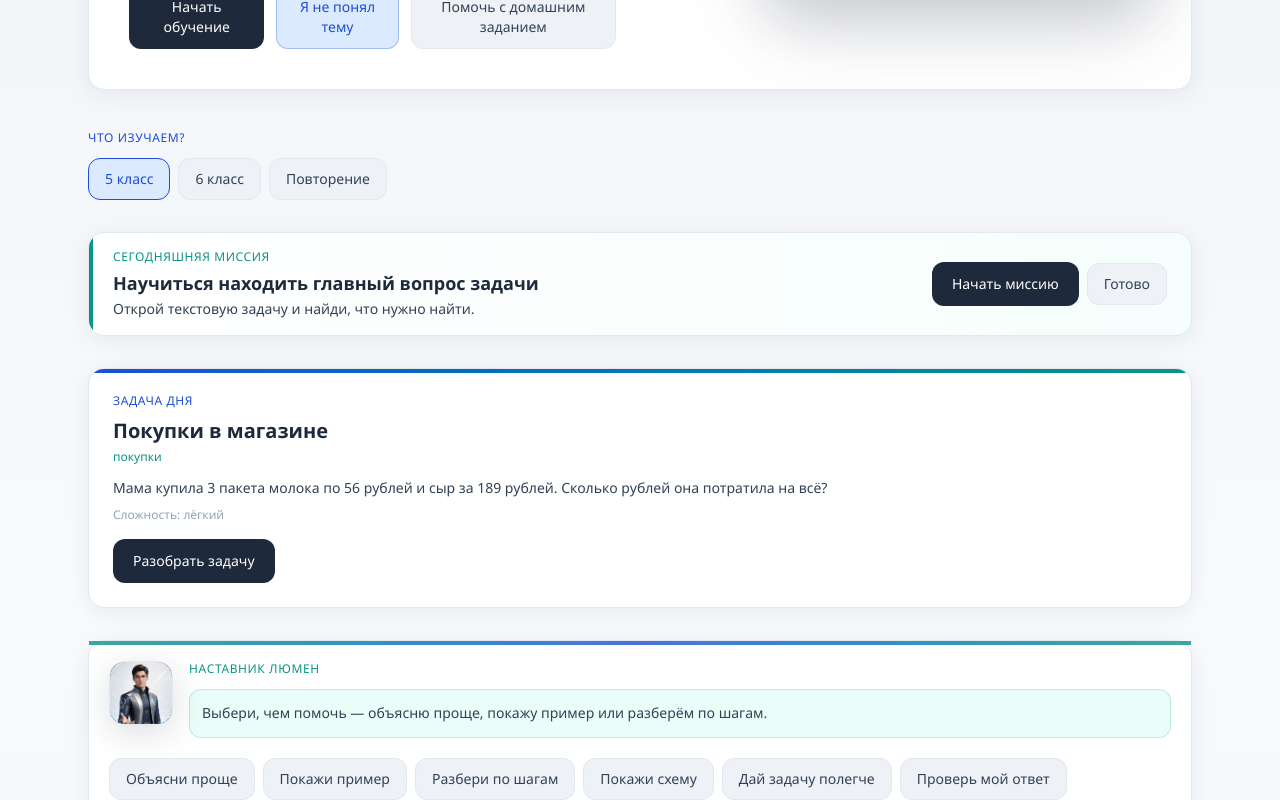
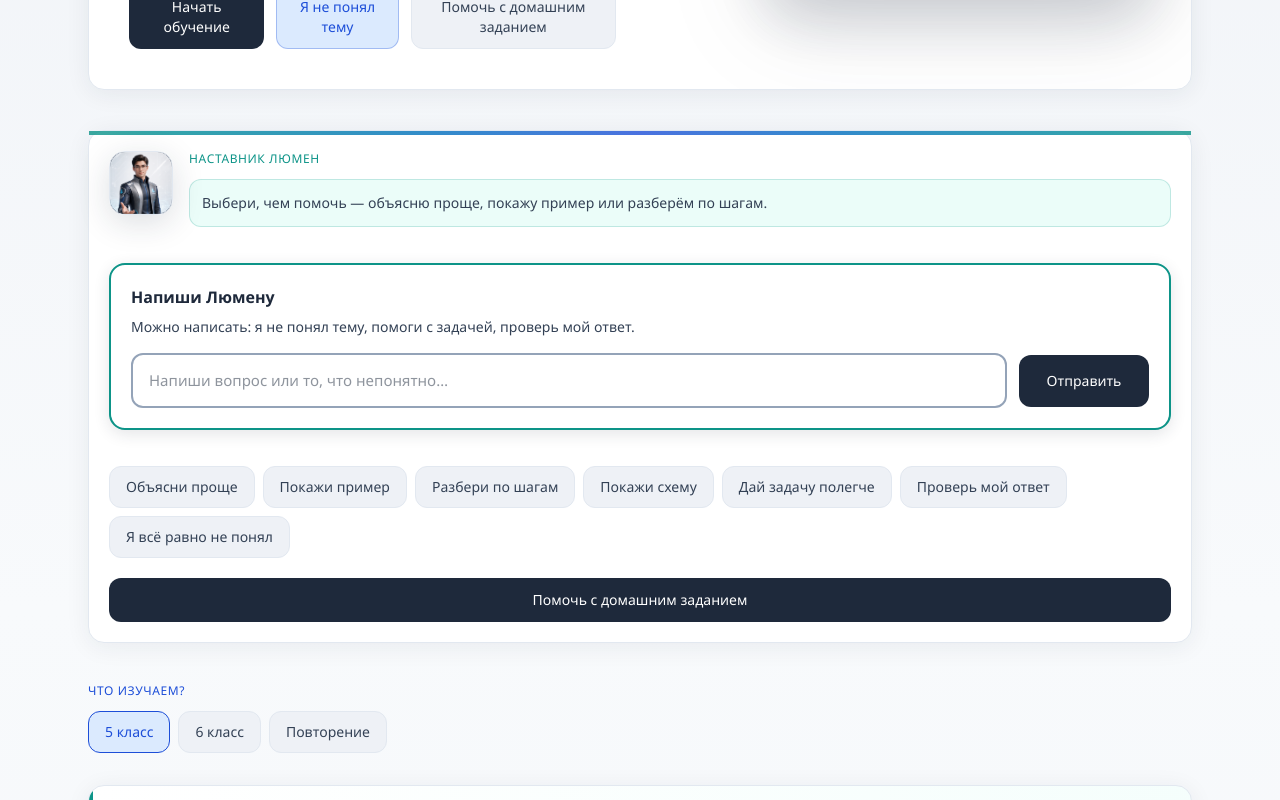
Before and after one commit to caricinskayatutashkina1976-blip/Lumen_Laboratoria_mishlenia, a React (Vite) app: page / in a window 1280 px wide. Shown: the part 600-1400 px from the top of the page. Built offline with nearby package versions, Linux system fonts and the light colour scheme.

Commit message:
поле ввода для Люмена

```diff
--- /dev/null
+++ b/src/components/HomeLumenChat/HomeLumenChat.tsx
@@ -0,0 +1,81 @@
+import type { CSSProperties, FormEvent } from 'react';
+
+const INPUT_STYLE: CSSProperties = {
+  display: 'block',
+  width: '100%',
+  minHeight: '52px',
+  padding: '14px 16px',
+  border: '2px solid #94a3b8',
+  borderRadius: '12px',
+  backgroundColor: '#ffffff',
+  color: '#1e293b',
+  fontSize: '15px',
+  boxSizing: 'border-box',
+};
+
+const CARD_STYLE: CSSProperties = {
+  display: 'block',
+  marginTop: '16px',
+  marginBottom: '16px',
+  padding: '20px',
+  border: '2px solid #0d9488',
+  borderRadius: '16px',
+  backgroundColor: '#ffffff',
+  boxShadow: '0 4px 16px rgba(30, 41, 59, 0.12)',
+};
+
+interface HomeLumenChatProps {
+  question: string;
+  hint: string | null;
+  onQuestionChange: (value: string) => void;
+  onSubmit: (e: FormEvent) => void;
+}
+
+/** Поле ввода на главной — всегда видимо, без условий. */
+export function HomeLumenChat({
+  question,
+  hint,
+  onQuestionChange,
+  onSubmit,
+}: HomeLumenChatProps) {
+  return (
+    <div id="home-lumen-input-block" style={CARD_STYLE} data-testid="home-lumen-input-block">
+      <h3 className="text-base font-bold text-lumen-graphite" style={{ margin: 0 }}>
+        Напиши Люмену
+      </h3>
+      <p className="mt-2 text-sm text-lumen-graphite-light" style={{ marginTop: '8px' }}>
+        Можно написать: я не понял тему, помоги с задачей, проверь мой ответ.
+      </p>
+
+      <form
+        onSubmit={onSubmit}
+        className="mt-4 flex flex-col gap-3 sm:flex-row sm:items-center"
+        style={{ marginTop: '16px' }}
+      >
+        <input
+          id="home-lumen-question-input"
+          name="home-lumen-question"
+          type="text"
+          value={question}
+          onChange={(e) => onQuestionChange(e.target.value)}
+          placeholder="Напиши вопрос или то, что непонятно…"
+          autoComplete="off"
+          style={INPUT_STYLE}
+        />
+        <button
+          type="submit"
+          className="lumen-btn-primary shrink-0 px-6 py-3 text-sm"
+          style={{ minHeight: '52px', minWidth: '130px' }}
+        >
+          Отправить
+        </button>
+      </form>
+
+      {hint && (
+        <p className="mt-3 text-sm text-lumen-blue" style={{ marginTop: '12px' }}>
+          {hint}
+        </p>
+      )}
+    </div>
+  );
+}
--- /dev/null
+++ b/src/components/HomeLumenMentor/HomeLumenMentor.tsx
@@ -0,0 +1,115 @@
+import { useState, type FormEvent } from 'react';
+import { Link } from 'react-router-dom';
+import type { LumenAction } from '../../types';
+import { actionMessages } from '../../data/lumenMessages';
+import { getGeneralLumenResponse } from '../../data/lumenChatResponses';
+import { LumenAvatar } from '../LumenAvatar/LumenAvatar';
+import { HomeLumenChat } from '../HomeLumenChat/HomeLumenChat';
+import { LumenReply } from '../LumenReply/LumenReply';
+import { ChatHistory } from '../ChatHistory/ChatHistory';
+import type { ChatMessage } from '../LumenChat/LumenChat';
+
+const GREETING =
+  'Выбери, чем помочь — объясню проще, покажу пример или разберём по шагам.';
+
+const quickButtons: { action: LumenAction; label: string }[] = [
+  { action: 'explain-simpler', label: 'Объясни проще' },
+  { action: 'show-example', label: 'Покажи пример' },
+  { action: 'step-by-step', label: 'Разбери по шагам' },
+  { action: 'show-scheme', label: 'Покажи схему' },
+  { action: 'easier-problem', label: 'Дай задачу полегче' },
+  { action: 'check-answer', label: 'Проверь мой ответ' },
+  { action: 'still-confused', label: 'Я всё равно не понял' },
+];
+
+/** Блок «Наставник Люмен» на главной — поле ввода без условного скрытия. */
+export function HomeLumenMentor() {
+  const [question, setQuestion] = useState('');
+  const [messages, setMessages] = useState<ChatMessage[]>([]);
+  const [hint, setHint] = useState<string | null>(null);
+  const [activeAction, setActiveAction] = useState<LumenAction | null>(null);
+  const [actionReaction, setActionReaction] = useState<string | null>(null);
+
+  function handleSubmit(e: FormEvent) {
+    e.preventDefault();
+    const text = question.trim();
+
+    if (!text) {
+      setHint('Сначала напиши вопрос или то, что непонятно.');
+      return;
+    }
+
+    const reply = getGeneralLumenResponse(text);
+    setMessages((prev) => [
+      ...prev,
+      { id: `s-${Date.now()}`, role: 'student', text },
+      { id: `l-${Date.now() + 1}`, role: 'lumen', text: reply },
+    ].slice(-5));
+    setQuestion('');
+    setHint(null);
+    setActiveAction(null);
+    setActionReaction(null);
+  }
+
+  function handleQuickAction(action: LumenAction) {
+    setActiveAction(action);
+    setActionReaction(actionMessages[action]);
+  }
+
+  return (
+    <section className="lumen-card" id="home-lumen-mentor">
+      <div className="absolute inset-x-0 top-0 h-1 bg-gradient-to-r from-lumen-teal via-lumen-blue to-lumen-teal opacity-80" />
+      <div className="relative flex flex-col gap-5 p-4 sm:p-5">
+        <div className="flex flex-row items-start gap-4">
+          <div className="shrink-0">
+            <LumenAvatar size="sm" showLabel={false} />
+          </div>
+          <div className="min-w-0 flex-1 space-y-3">
+            <p className="text-xs font-medium uppercase tracking-wider text-lumen-teal">
+              Наставник Люмен
+            </p>
+            <div className="rounded-xl border border-lumen-teal/20 bg-lumen-teal-soft/40 px-3 py-3">
+              <p className="text-sm leading-relaxed text-lumen-graphite-light">{GREETING}</p>
+            </div>
+          </div>
+        </div>
+
+        <HomeLumenChat
+          question={question}
+          hint={hint}
+          onQuestionChange={(value) => {
+            setQuestion(value);
+            setHint(null);
+          }}
+          onSubmit={handleSubmit}
+        />
+
+        <div className="flex flex-wrap gap-2">
+          {quickButtons.map(({ action, label }) => (
+            <button
+              key={action}
+              type="button"
+              onClick={() => handleQuickAction(action)}
+              className={`lumen-btn-secondary text-sm ${
+                activeAction === action ? 'border-lumen-teal/50 bg-lumen-teal-soft/30' : ''
+              }`}
+            >
+              {label}
+            </button>
+          ))}
+        </div>
+
+        {actionReaction && <LumenReply text={actionReaction} />}
+
+        {messages.length > 0 && <ChatHistory messages={messages} />}
+
+        <Link
+          to="/homework"
+          className="lumen-btn-primary inline-flex w-full justify-center text-sm sm:w-auto"
+        >
+          Помочь с домашним заданием
+        </Link>
+      </div>
+    </section>
+  );
+}
--- a/src/pages/HomePage.tsx
+++ b/src/pages/HomePage.tsx
@@ -2,7 +2,7 @@ import { useEffect, useState } from 'react';
 
 import { Link } from 'react-router-dom';
 
-import { LumenAssistant } from '../components/LumenAssistant/LumenAssistant';
+import { HomeLumenMentor } from '../components/HomeLumenMentor/HomeLumenMentor';
 
 import { LumenAvatar } from '../components/LumenAvatar/LumenAvatar';
 
@@ -178,6 +178,14 @@ export function HomePage() {
 
 
 
+      <div className="mb-10">
+
+        <HomeLumenMentor />
+
+      </div>
+
+
+
       <div className="mb-8">
 
         <GradeSwitcher
@@ -215,20 +223,6 @@ export function HomePage() {
       <div className="mb-8">
 
         <ProblemOfDay problem={dailyProblem} />
-
-      </div>
-
-
-
-      <div className="mb-10">
-
-        <LumenAssistant
-          greeting="Выбери, чем помочь — объясню проще, покажу пример или разберём по шагам."
-          compact
-          showAvatarLabel={false}
-          showInput={true}
-          showHomeworkButton
-        />
 
       </div>
 
```
